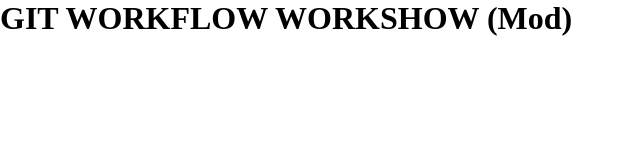
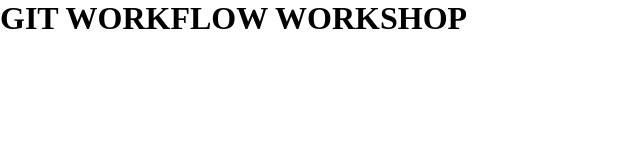
Before and after one commit to fcalabuig07/Pt2.1---GitHub-Flow, a plain HTML site: page index.html in a window 1280 px wide. Shown: the whole page, without its empty margins (0-640 px from the left). Drawn offline with Linux system fonts and the light colour scheme.

Commit message:
fix typo

```diff
--- a/index.html
+++ b/index.html
@@ -10,7 +10,7 @@
 
 <body>
 
-    <h1 class="some-heading">GIT WORKFLOW WORKSHOW (Mod)</h1>
+    <h1 class="some-heading">GIT WORKFLOW WORKSHOP</h1>
 
 </body>
 
```
